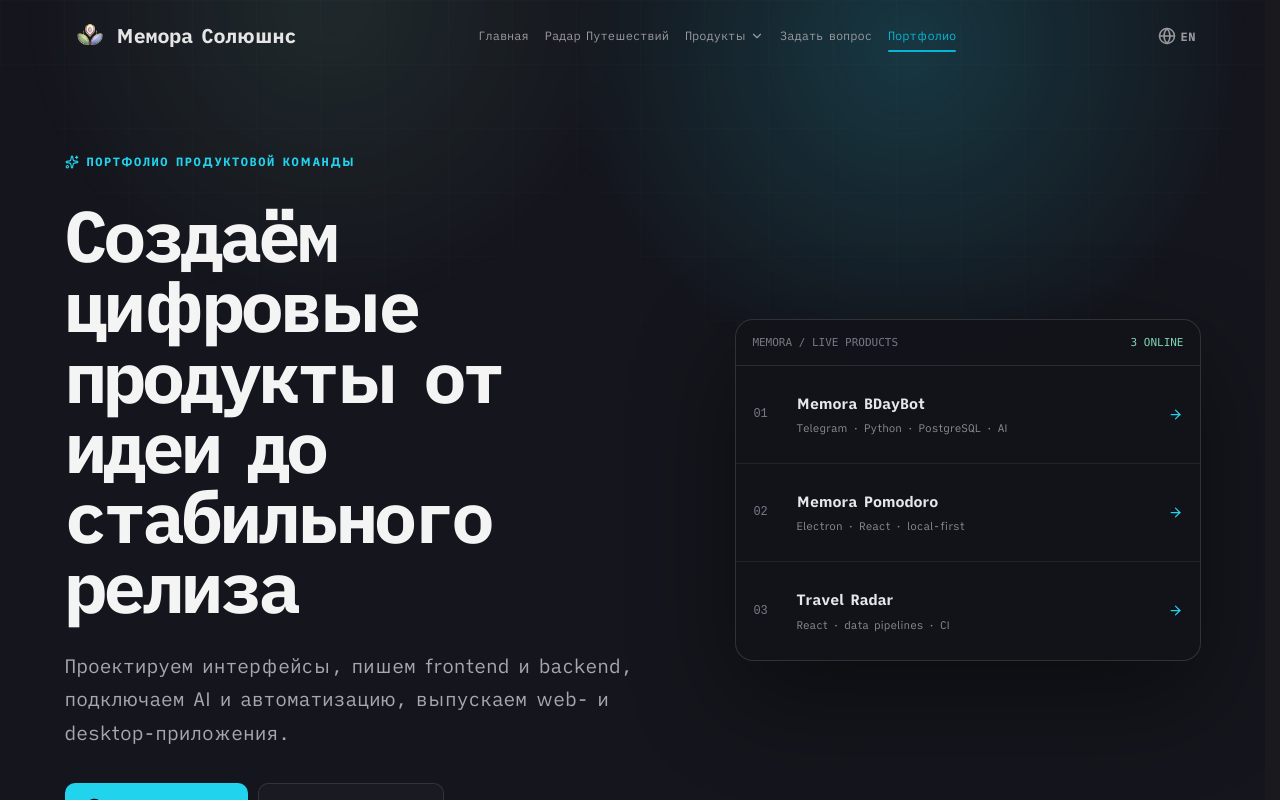
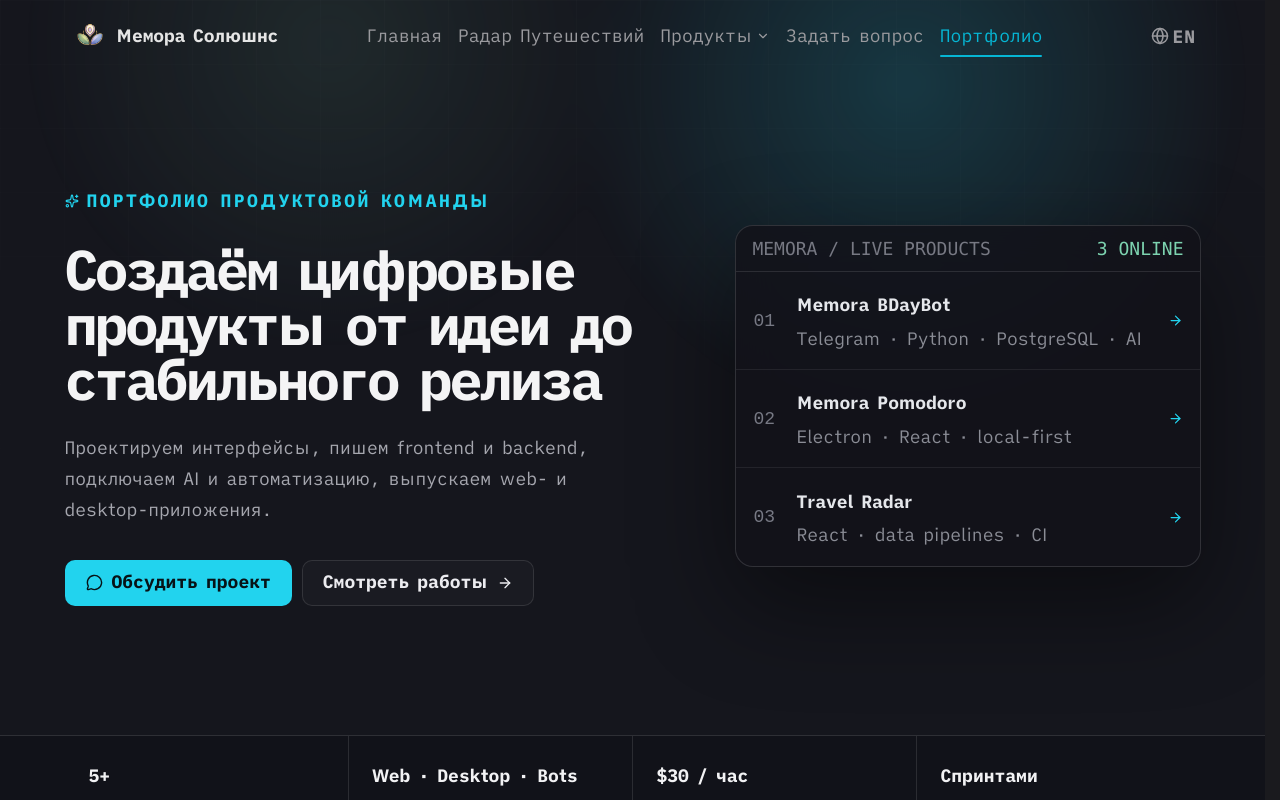
Before and after one commit to arar228/memora-solutions, a React (Vite) app: page /creator in a window 1280 px wide. Shown: the top 800 px of the page. Built offline with nearby package versions, Linux system fonts and the light colour scheme.

Commit message:
feat(ui): enforce three-size public typography

```diff
--- a/src/index.css
+++ b/src/index.css
@@ -71,13 +71,18 @@
   --font-display: 'iA Writer Quattro', 'iA Writer Quattro V', -apple-system, sans-serif;
   --font-body: 'iA Writer Quattro', 'iA Writer Quattro V', -apple-system, sans-serif;
 
-  --text-hero: clamp(2.5rem, 5vw, 3.5rem);
-  --text-h1: clamp(1.75rem, 3vw, 2.5rem);
-  --text-h2: clamp(1.5rem, 2.5vw, 1.75rem);
-  --text-h3: clamp(1.125rem, 2vw, 1.375rem);
-  --text-body: 1rem;
-  --text-small: 0.875rem;
-  --text-xs: 0.75rem;
+  /* Public-site typography has exactly three sizes. Product web demos carry
+     data-typography-exempt and keep the scale of the demonstrated product. */
+  --type-display: 56px;
+  --type-heading: 22px;
+  --type-body: 18px;
+  --text-hero: var(--type-display);
+  --text-h1: var(--type-display);
+  --text-h2: var(--type-heading);
+  --text-h3: var(--type-heading);
+  --text-body: var(--type-body);
+  --text-small: var(--type-body);
+  --text-xs: var(--type-body);
 
   /* Spacing */
   --space-xs: 0.25rem;
@@ -163,6 +168,29 @@
 
 .app__main {
   flex: 1 0 auto;
+}
+
+/* Enforce the three-size system over legacy component declarations. The
+   admin app renders outside .app. Embedded iframes have their own document;
+   same-document web demos opt out with data-typography-exempt. */
+.app :where(*):not([data-typography-exempt], [data-typography-exempt] *) {
+  font-size: var(--type-body) !important;
+}
+
+.app :where(h1, h1 *):not([data-typography-exempt], [data-typography-exempt] *),
+.app :where(.type-display, .type-display *):not([data-typography-exempt], [data-typography-exempt] *),
+.app :where(.portfolio-price-card > strong):not([data-typography-exempt], [data-typography-exempt] *),
+.app :where(.travel-alerts__price, .travel-alerts__price *):not([data-typography-exempt], [data-typography-exempt] *) {
+  font-size: var(--type-display) !important;
+}
+
+.app :where(h2, h2 *, h3, h3 *, h4, h4 *, h5, h5 *, h6, h6 *):not([data-typography-exempt], [data-typography-exempt] *) {
+  font-size: var(--type-heading) !important;
+}
+
+.app :where(*):not([data-typography-exempt], [data-typography-exempt] *)::before,
+.app :where(*):not([data-typography-exempt], [data-typography-exempt] *)::after {
+  font-size: var(--type-body) !important;
 }
 
 h1,
--- a/src/shared/DevShowcase.jsx
+++ b/src/shared/DevShowcase.jsx
@@ -45,7 +45,7 @@
             )}
 
             {/* Desktop: interactive demo */}
-            <div className="creator-dev-demo">
+            <div className="creator-dev-demo" data-typography-exempt="web-demo">
                 <div className="creator-dev-window__bar">
                     <div className="creator-dev-window__dots">
                         <span className="creator-dev-window__dot creator-dev-window__dot--red" />
--- a/src/shared/PomodoroShowcase.jsx
+++ b/src/shared/PomodoroShowcase.jsx
@@ -72,7 +72,7 @@
             </p>
 
             {/* Interactive Demo */}
-            <div style={{
+            <div data-typography-exempt="web-demo" style={{
                 background: '#0C0C0F',
                 borderRadius: 16,
                 padding: '24px 20px',
```
